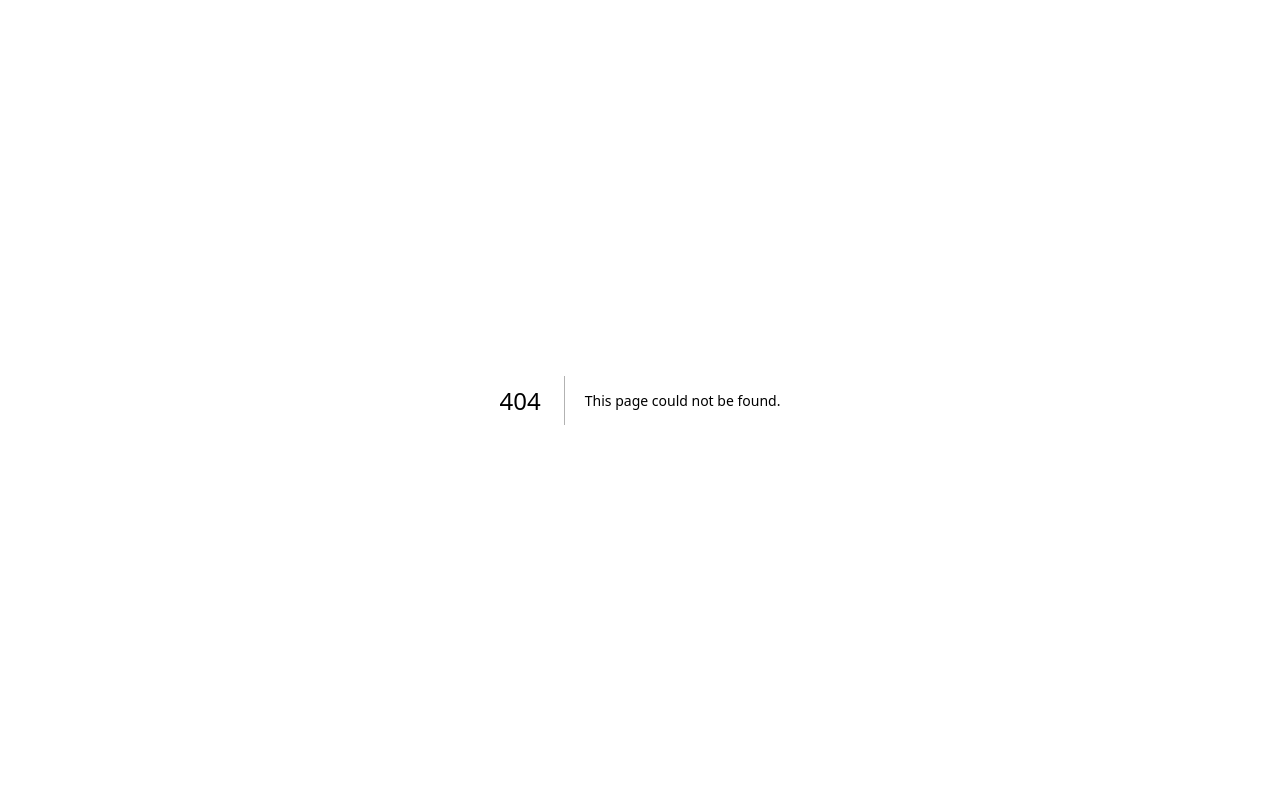
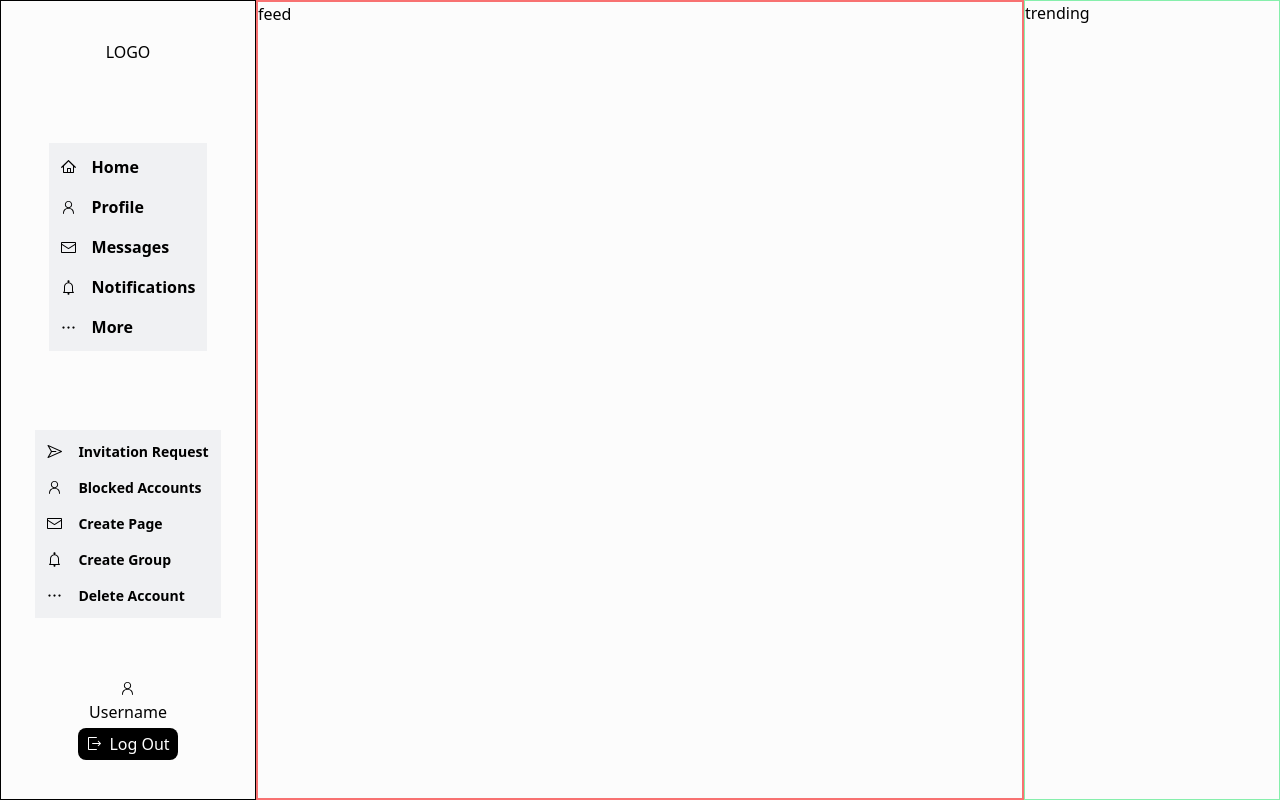
Before and after one commit to Cirle-7/social-media-web-app, a Next.js app: page /feed in a window 1280 px wide. Before the commit this address had no page. Built offline with nearby package versions, Linux system fonts and the light colour scheme.

Commit message:
feat: web sidebar

```diff
--- a/jsconfig.json
+++ b/jsconfig.json
@@ -2,7 +2,10 @@
   "compilerOptions": {
     "baseUrl": ".",
     "paths": {
-      "@/*": ["./src/*"]
+      "@components/*": ["src/components/*"],
+      "@ui/*": ["src/components/ui/*"],
+      "@styles/*": ["src/styles"],
+      "@utils/*": ["src/utils"]
     }
   }
 }
--- a/package.json
+++ b/package.json
@@ -11,6 +11,7 @@
   },
   "dependencies": {
     "@next/font": "13.1.6",
+    "@radix-ui/react-icons": "^1.1.1",
     "eslint": "8.33.0",
     "eslint-config-next": "13.1.6",
     "next": "13.1.6",
--- /dev/null
+++ b/src/components/feed/index.jsx
@@ -0,0 +1,85 @@
+import Button from '@components/ui/button';
+import {
+  BellIcon,
+  DotsHorizontalIcon,
+  EnvelopeClosedIcon,
+  ExitIcon,
+  HomeIcon,
+  PaperPlaneIcon,
+  PersonIcon,
+} from '@radix-ui/react-icons';
+
+const Feed = () => {
+  return (
+    <div className="bg-primary text-black flex">
+      <section className="hidden border border-solid border-black w-20 md:grid h-[100vh] overflow-y-scroll">
+        <div className="grid place-items-center py-[1rem]  ">
+          <h2>LOGO</h2>
+
+          <div className="bg-accent py-3 px-3 w-fit mt-[2rem] ">
+            <ul className="sidebar_nav">
+              <li>
+                <HomeIcon /> <span>Home</span>
+              </li>
+              <li>
+                <PersonIcon /> <span> Profile</span>
+              </li>
+              <li>
+                <EnvelopeClosedIcon /> <span>Messages</span>
+              </li>
+              <li>
+                <BellIcon /> <span>Notifications</span>
+              </li>
+              <li>
+                <DotsHorizontalIcon /> <span>More</span>
+              </li>
+            </ul>
+          </div>
+
+          <div className="bg-accent py-3 px-3 w-fit mt-[2rem] ">
+            <ul className="sidebar_nav">
+              <li>
+                <PaperPlaneIcon />{' '}
+                <span className="text-sm">Invitation Request</span>
+              </li>
+              <li>
+                <PersonIcon />{' '}
+                <span className="text-sm"> Blocked Accounts</span>
+              </li>
+              <li>
+                <EnvelopeClosedIcon />{' '}
+                <span className="text-sm"> Create Page</span>
+              </li>
+              <li>
+                <BellIcon /> <span className="text-sm">Create Group</span>
+              </li>
+              <li>
+                <DotsHorizontalIcon />{' '}
+                <span className="text-sm">Delete Account</span>
+              </li>
+            </ul>
+          </div>
+
+          <div className="mt-[1rem] grid place-items-center gap-1">
+            <PersonIcon />
+            <h2>Username</h2>
+            <Button className="bg-black text-white">
+              {' '}
+              <ExitIcon /> <span className="ml-2">Log Out</span>{' '}
+            </Button>
+          </div>
+        </div>
+      </section>
+
+      <section className="border-2 border-solid border-red-400 w-60 ">
+        feed
+      </section>
+
+      <section className="hidden border border-solid border-green-300 md:grid w-20">
+        <h2>trending</h2>
+      </section>
+    </div>
+  );
+};
+
+export default Feed;
--- a/src/components/ui/button.jsx
+++ b/src/components/ui/button.jsx
@@ -1,5 +1,20 @@
-const Button = (props) => {
-  return <button className={props.className} onClick={props.onClick} disabled={props.disabled}>{props.children}</button>;
+const Button = ({
+  children,
+  onClick,
+  type = 'button',
+  disabled = false,
+  className,
+}) => {
+  return (
+    <button
+      className={className === undefined ? 'btn' : `btn ${className}`}
+      type={type}
+      onClick={onClick}
+      disabled={disabled}
+    >
+      {children}
+    </button>
+  );
 };
 
 export default Button;
--- /dev/null
+++ b/src/pages/feed.js
@@ -0,0 +1,7 @@
+import Feed from '@components/feed';
+
+function FeedPage() {
+  return <Feed />;
+}
+
+export default FeedPage;
--- a/src/pages/index.js
+++ b/src/pages/index.js
@@ -1,7 +1,7 @@
-import Home from "@/components/home/Home";
+import Home from '@components/home/Home';
 
 function Homepage() {
-  return <Home />
+  return <Home />;
 }
 
 export default Homepage;
--- a/src/styles/globals.css
+++ b/src/styles/globals.css
@@ -1,6 +1,28 @@
 @tailwind base;
 @tailwind components;
 @tailwind utilities;
+
+@layer components {
+  .sidebar_nav {
+    display: grid;
+    gap: 1rem;
+  }
+
+  .sidebar_nav>li {
+    display: flex;
+    gap: 1rem;
+    align-items: center;
+    cursor: pointer;
+  }
+
+  .sidebar_nav>li>span {
+    @apply font-semibold
+  }
+
+  .btn {
+    @apply px-2 py-1 rounded-lg flex items-center;
+  }
+}
 
 :root {
   --max-width: 1100px;
@@ -36,6 +58,8 @@
   --callout-border-rgb: 172, 175, 176;
   --card-rgb: 180, 185, 188;
   --card-border-rgb: 131, 134, 135;
+
+  --grey-1: #24272e;
 }
 
 @media (prefers-color-scheme: dark) {
@@ -80,10 +104,10 @@ body {
 }
 
 body {
-  color: rgb(var(--foreground-rgb));
+  /* color: rgb(var(--foreground-rgb));
   background: linear-gradient(to bottom,
       transparent,
-      rgb(var(--background-end-rgb))) rgb(var(--background-start-rgb));
+      rgb(var(--background-end-rgb))) rgb(var(--background-start-rgb)); */
 }
 
 a {
@@ -92,7 +116,7 @@ a {
 }
 
 @media (prefers-color-scheme: dark) {
-  html {
+  /* html {
     color-scheme: dark;
-  }
+  } */
 }
--- a/tailwind.config.js
+++ b/tailwind.config.js
@@ -9,7 +9,16 @@ module.exports = {
     './src/**/*.{js,ts,jsx,tsx}',
   ],
   theme: {
-    extend: {},
+    extend: {
+      width: {
+        20: '20vw',
+        60: '60vw',
+      },
+      colors: {
+        accent: '#f0f1f3',
+        primary: '#fcfcfc',
+      },
+    },
   },
   plugins: [],
 };
```
Also changed, not shown: 1 other file (tests, documents, lock files or other folders).
